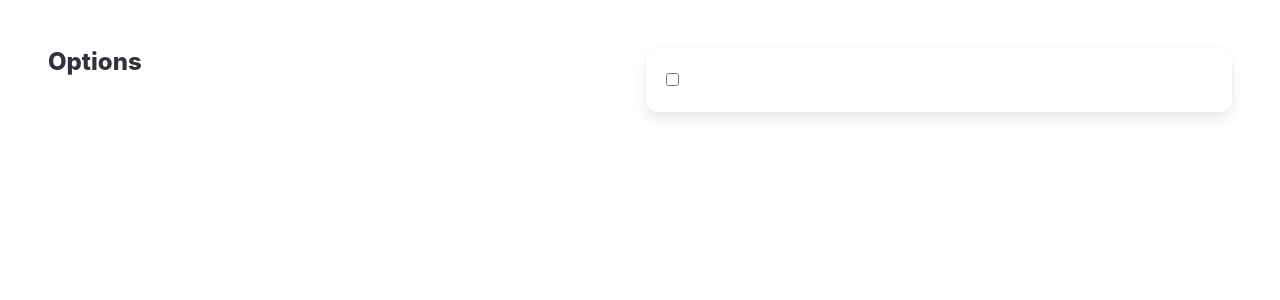
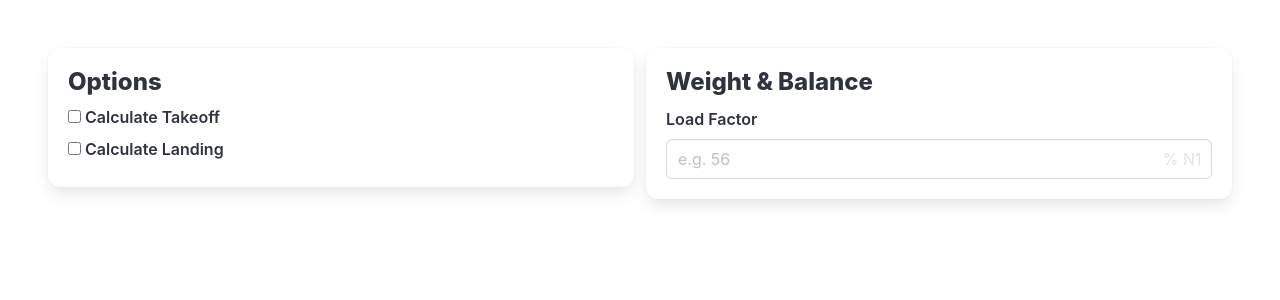
Before and after one commit to AlexNine-99/MAX-Performance, a Vue app: page / in a window 1280 px wide. Shown: the top 300 px of the page. Built offline with nearby package versions, Linux system fonts and the light colour scheme; the HTML template or start-up script is replaced by a standard one.

Commit message:
fixed unit display and removed .vscode stuff from .gitignore

```diff
--- a/src/App.vue
+++ b/src/App.vue
@@ -10,7 +10,13 @@ import InputText from './components/InputText.vue'
   <section class="section">
     <div class="grid">
       <GroupInputs label="Options">
-        <CalculatorToggle />
+        <CalculatorToggle label="Calculate Takeoff" calculator-id="takeoff" />
+        <CalculatorToggle label="Calculate Landing" calculator-id="landing" />
+      </GroupInputs>
+      <GroupInputs label="Weight & Balance">
+        <CalculatorInput>
+          <InputText label="Load Factor" unit="% N1" placeholder="e.g. 56"></InputText>
+        </CalculatorInput>
       </GroupInputs>
     </div>
   </section>
--- a/src/components/GroupInputs.vue
+++ b/src/components/GroupInputs.vue
@@ -3,8 +3,8 @@ defineProps<{ label: string }>()
 </script>
 
 <template>
-  <h1 class="title is-4">{{ label }}</h1>
   <div class="field box">
+    <h1 class="title is-4">{{ label }}</h1>
     <slot />
   </div>
 </template>
--- a/src/components/InputCheckbox.vue
+++ b/src/components/InputCheckbox.vue
@@ -15,7 +15,7 @@ const emit = defineEmits<{
 <template>
   <div class="field">
     <div class="control">
-      <label class="checkbox">
+      <label class="checkbox label">
         <input
           type="checkbox"
           :value="modelValue"
--- a/src/components/InputText.vue
+++ b/src/components/InputText.vue
@@ -2,6 +2,7 @@
 interface Props {
   label: string
   placeholder?: string
+  unit?: string
   modelValue?: string
   enabled?: boolean
 }
@@ -16,7 +17,7 @@ const emit = defineEmits<{
 <template>
   <div class="field">
     <label class="label">{{ label }}</label>
-    <div class="control">
+    <div :class="`control ${unit !== undefined ? 'has-icons-right' : undefined}`">
       <input
         class="input"
         type="text"
@@ -25,6 +26,10 @@ const emit = defineEmits<{
         :disabled="!enabled"
         @input="emit('update:modelValue', ($event.target as HTMLInputElement).value)"
       />
+      <span v-if="unit !== undefined" class="icon is-right" style="width: fit-content">
+        {{ unit }}
+        &ThickSpace;
+      </span>
     </div>
   </div>
 </template>
--- a/vite.config.ts
+++ b/vite.config.ts
@@ -6,7 +6,7 @@ import vueDevTools from 'vite-plugin-vue-devtools'
 
 // https://vite.dev/config/
 export default defineConfig({
-  base: 'AlexNine-99/MAX-Performance',
+  base: '/AlexNine-99/MAX-Performance',
   plugins: [
     vue(),
     vueDevTools(),
```
Also changed, not shown: .prettierrc.json, 1 other file (tests, documents, lock files or other folders).
